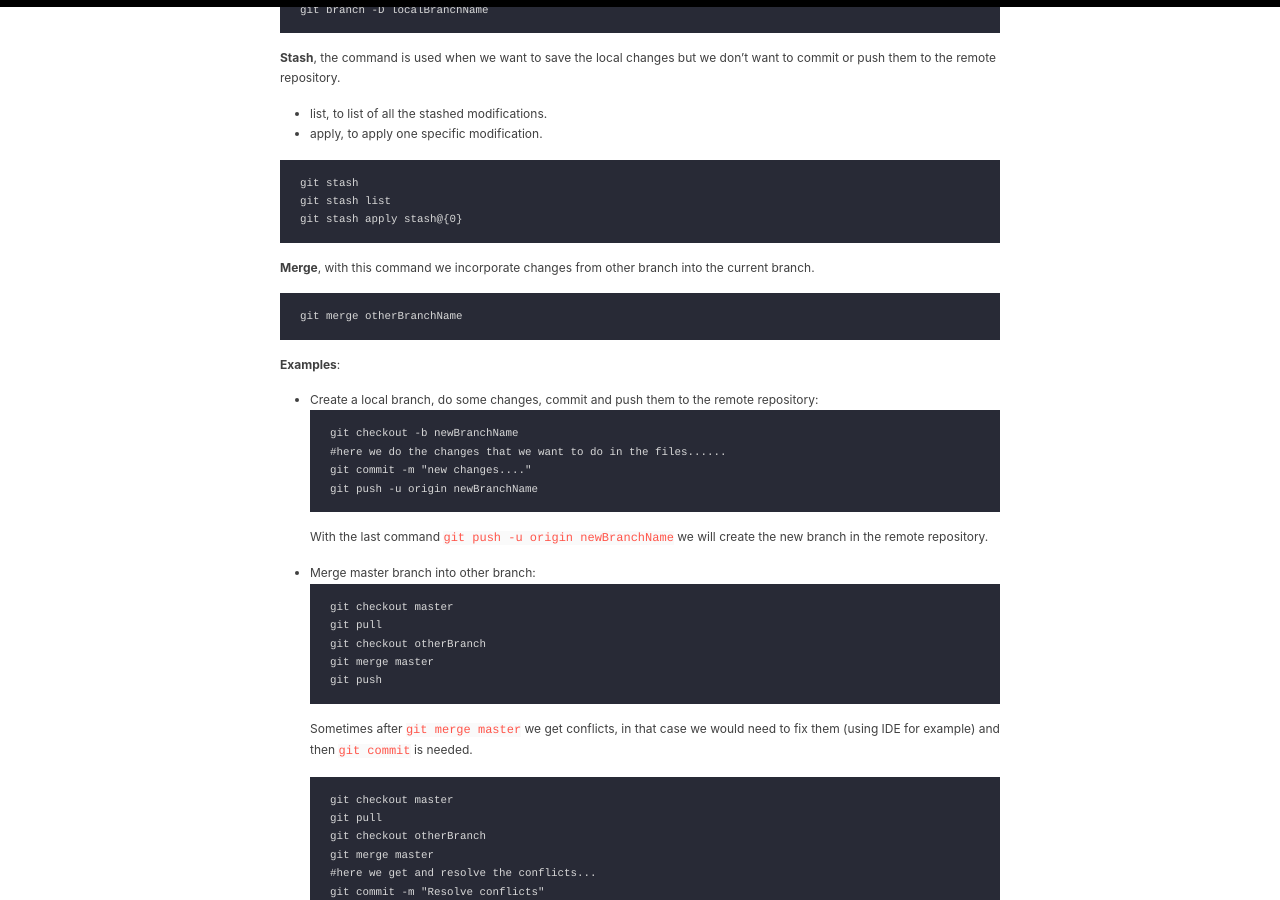
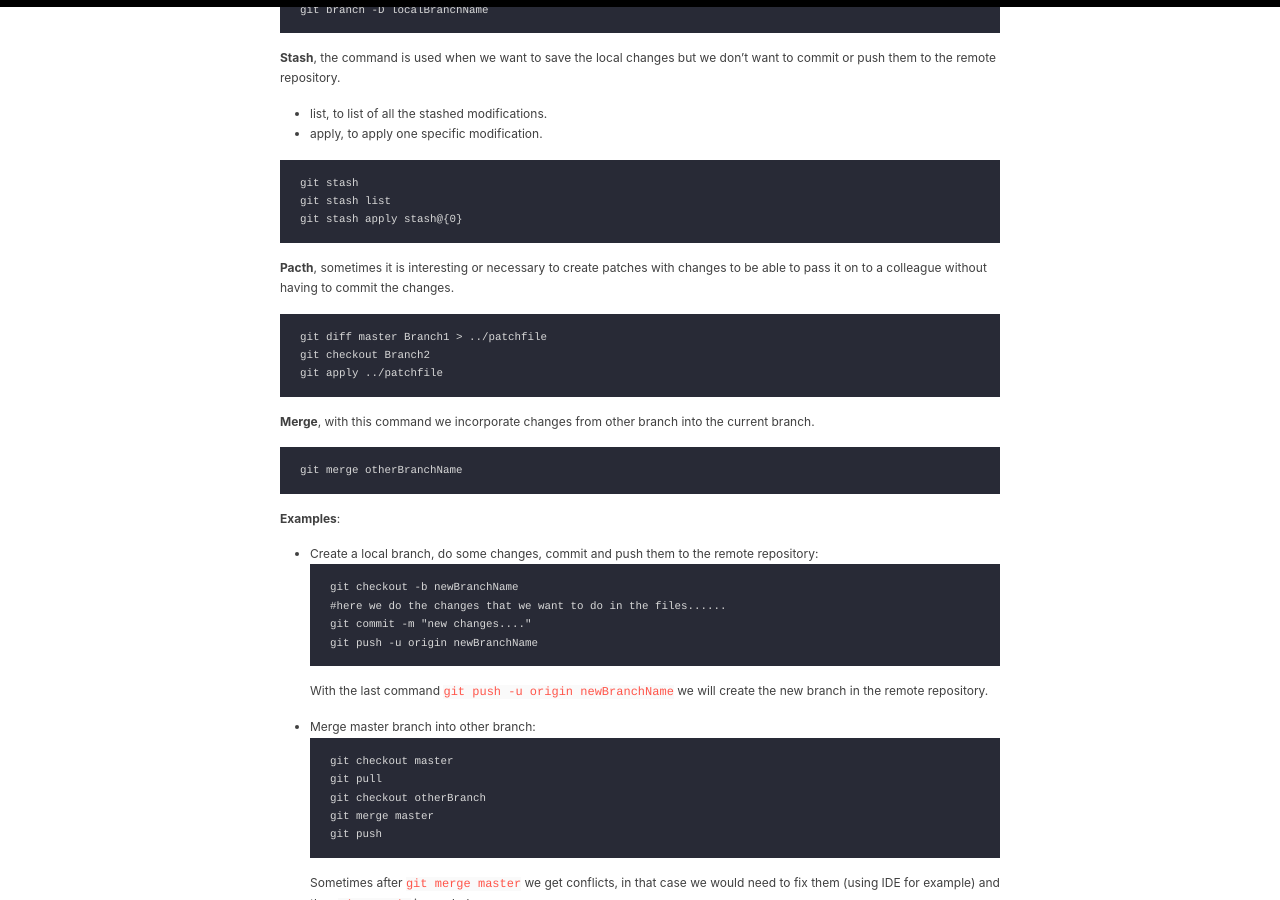
Before and after one commit to cityTesting/citytesting.github.io, a Jekyll site: the page built from _posts/2020-10-21-most-important-git-commands.md, in a window 1280 px wide and 900 px high, scrolled down 1052 px. Built offline with Jekyll 4.4.1, drawn with Linux system fonts in a browser that asks for light colours.

Commit message:
Update 2020-10-21-most-important-git-commands.md

````diff
--- a/_posts/2020-10-21-most-important-git-commands.md
+++ b/_posts/2020-10-21-most-important-git-commands.md
@@ -54,6 +54,14 @@ git stash list
 git stash apply stash@{0}
 ```
 
+**Pacth**, sometimes it is interesting or necessary to create patches with changes to be able to pass it on to a colleague without having to commit the changes.
+
+```
+git diff master Branch1 > ../patchfile
+git checkout Branch2
+git apply ../patchfile
+```
+
 **Merge**, with this command we incorporate changes from other branch into the current branch.
 ```
 git merge otherBranchName
````
